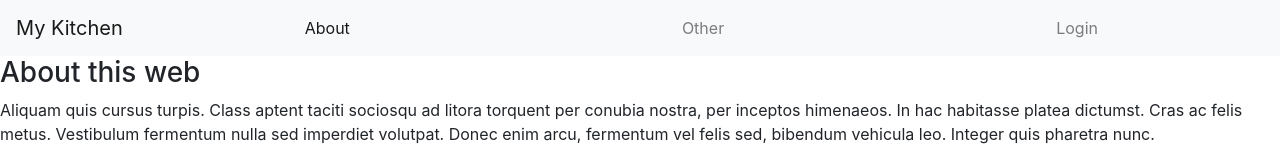
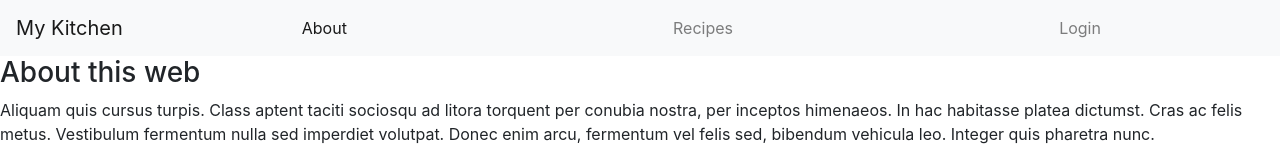
Before and after one commit to Cancerleo/Food-Recipe-Client, a React (Create React App) app: page / in a window 1280 px wide. Shown: the top 160 px of the page. Built offline with nearby package versions, Linux system fonts and the light colour scheme; no server answers.

Commit message:
Add recipes in the navigation bar

```diff
--- a/src/components/Navigation/index.js
+++ b/src/components/Navigation/index.js
@@ -22,7 +22,7 @@ export default function Navigation() {
       <Navbar.Collapse id="basic-navbar-nav">
         <Nav style={{ width: "100%" }} fill>
           <NavbarItem path="/" linkText="About" />
-          <NavbarItem path="/other" linkText="Other" />
+          <NavbarItem path="/recipes" linkText="Recipes" />
           {loginLogoutControls}
         </Nav>
       </Navbar.Collapse>
```
